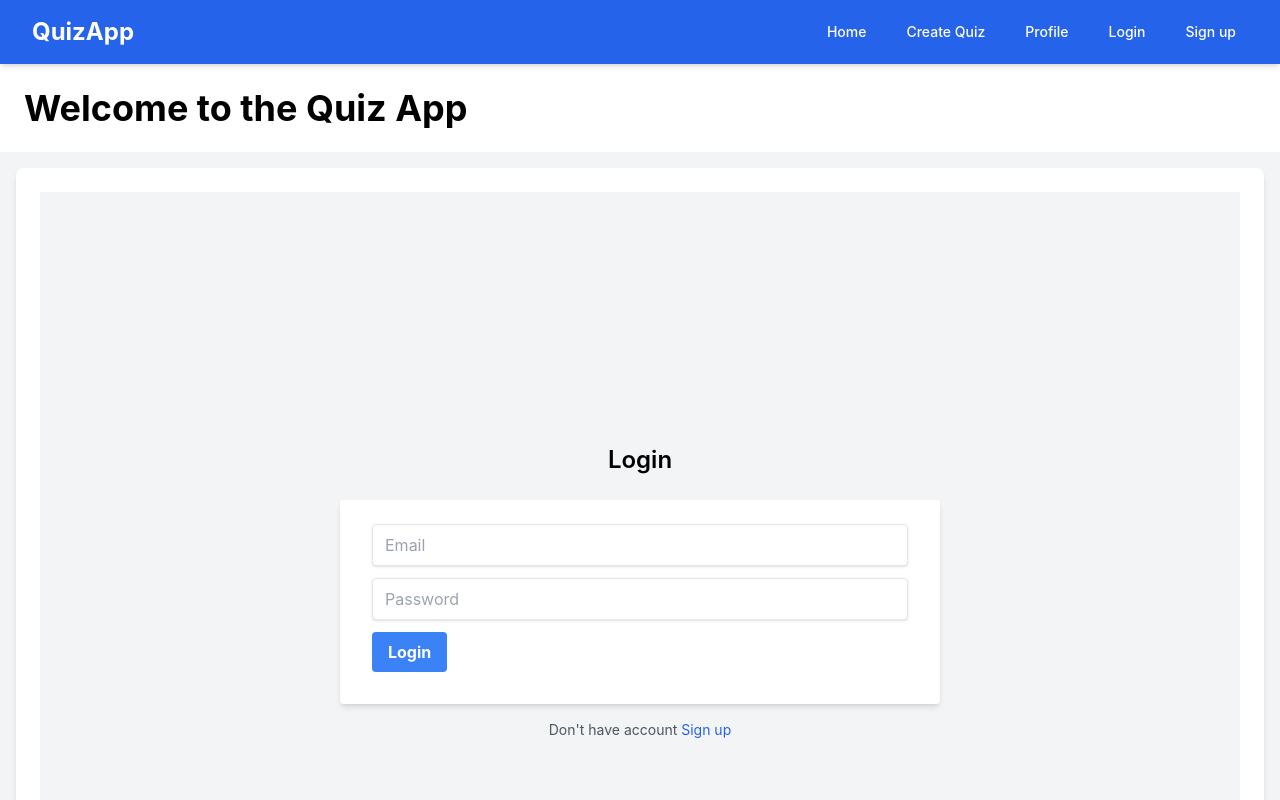
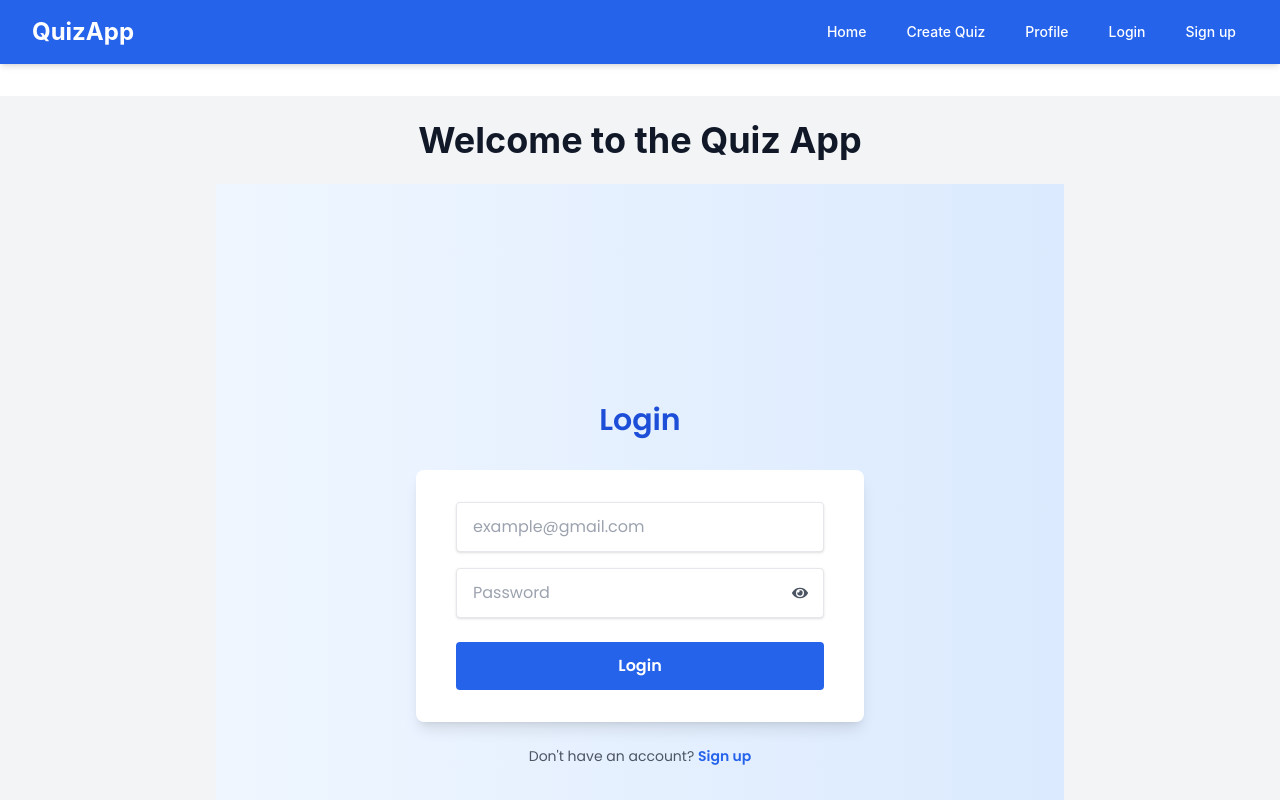
Before and after one commit to prabhakarsingh2019/MERN, a React (Create React App) app in the folder quiz-app/frontend/: page /login in a window 1280 px wide. Shown: the top 800 px of the page. Built offline with nearby package versions, Linux system fonts and the light colour scheme.

Commit message:
change in styling

```diff
--- a/quiz-app/frontend/package.json
+++ b/quiz-app/frontend/package.json
@@ -9,6 +9,7 @@
     "@testing-library/user-event": "^13.5.0",
     "react": "^18.3.1",
     "react-dom": "^18.3.1",
+    "react-icons": "^5.3.0",
     "react-router-dom": "^6.28.0",
     "react-scripts": "5.0.1",
     "web-vitals": "^2.1.4"
--- a/quiz-app/frontend/public/index.html
+++ b/quiz-app/frontend/public/index.html
@@ -10,6 +10,11 @@
       content="Web site created using create-react-app"
     />
     <link rel="apple-touch-icon" href="%PUBLIC_URL%/logo192.png" />
+    <link
+      href="https://fonts.googleapis.com/css2?family=Poppins:wght@400;600&display=swap"
+      rel="stylesheet"
+    />
+
     <!--
       manifest.json provides metadata used when your web app is installed on a
       user's mobile device or desktop. See https://developers.google.com/web/fundamentals/web-app-manifest/
--- a/quiz-app/frontend/src/App.js
+++ b/quiz-app/frontend/src/App.js
@@ -1,8 +1,7 @@
-import React from "react";
-import { Link, BrowserRouter, Route, Routes } from "react-router-dom";
+import { BrowserRouter, Route, Routes } from "react-router-dom";
+import Navbar from "./components/Navbar";
 import Signup from "./components/Signup";
 import Login from "./components/Login";
-import Navbar from "./components/Navbar";
 import QuizForm from "./components/QuizForm";
 import { AuthContextProvider } from "./context/AuthContext";
 import Home from "./components/Home";
@@ -14,60 +13,24 @@ const App = () => {
     <AuthContextProvider>
       <BrowserRouter>
         <Navbar />
-        <div className="p-6  text-white">
-          <h1 className="text-black text-4xl font-bold">
+        <div className="min-h-screen bg-gray-100">
+          <div className="max-w-4xl mx-auto mt-8 p-6">
+            <h1 className="text-4xl font-bold text-gray-900 mb-6 text-center">
               Welcome to the Quiz App
             </h1>
-        </div>
 
-        <div className="min-h-screen bg-gray-100 p-4">
             <Routes>
+              <Route path="/" element={<Home />} />
+              <Route path="/sign-up" element={<Signup />} />
+              <Route path="/login" element={<Login />} />
+              <Route path="/create-quiz" element={<QuizForm />} />
+              <Route path="/profile" element={<Profile />} />
               <Route
-              path="/"
-              element={
-                <div className="bg-white p-6 rounded-lg shadow-md">
-                  <Home />
-                </div>
-              }
-            />
-            <Route
-              path="/sign-up"
-              element={
-                <div className="bg-white p-6 rounded-lg shadow-md">
-                  <Signup />
-                </div>
-              }
-            />
-            <Route
-              path="/login"
-              element={
-                <div className="bg-white p-6 rounded-lg shadow-md">
-                  <Login />
-                </div>
-              }
-            />
-            <Route
-              path="/create-quiz"
-              element={
-                <div className="bg-white p-6 rounded-lg shadow-md">
-                  <QuizForm />
-                </div>
-              }
-            />
-            <Route
-              path="/profile"
-              element={
-                <div className="bg-white p-6 rounded-lg shadow-md">
-                  <Profile />
-                </div>
-              }
-            />
-            <Route
-              className="bg-white p-6 rounded-lg shadow-md"
                 path="/participate/:quizId"
                 element={<ParticipatePage />}
               />
             </Routes>
+          </div>
         </div>
       </BrowserRouter>
     </AuthContextProvider>
--- a/quiz-app/frontend/src/components/Login.js
+++ b/quiz-app/frontend/src/components/Login.js
@@ -1,77 +1,143 @@
 import React, { useContext, useState } from "react";
+import { useNavigate } from "react-router-dom";
+import { AuthContext } from "../context/AuthContext";
 import { login } from "../services/authServices";
-import { Link, useNavigate } from "react-router-dom";
-import { AuthContext } from "../context/AuthContext";
+import { FaEye, FaEyeSlash } from "react-icons/fa";
 
 const Login = () => {
   const navigate = useNavigate();
-  const { isLoggedIn, setIsLoggedIn } = useContext(AuthContext);
-  const [formData, setFormData] = useState({
-    email: "",
-    password: "",
-  });
+  const { setIsLoggedIn } = useContext(AuthContext);
+  const [formData, setFormData] = useState({ email: "", password: "" });
+  const [error, setError] = useState({});
   const [message, setMessage] = useState("");
-  const navigateHandler = () => {
-    navigate("/sign-up");
-  };
+  const [showPassword, setShowPassword] = useState(false);
+
+  const navigateHandler = () => navigate("/sign-up");
+
   const handleChange = (e) => {
     setFormData({ ...formData, [e.target.name]: e.target.value });
   };
 
+  const validPassword = (password) => {
+    const regex =
+      /^(?=.*[a-z])(?=.*[A-Z])(?=.*\d)(?=.*[!@#$%^&*(),.?":{}|<>]).{8,}$/;
+    return regex.test(password);
+  };
+
+  const validEmail = (email) => {
+    const regex = /^[a-zA-Z0-9._%+-]+@[a-zA-Z0-9.-]+\.[a-zA-Z]{2,}$/;
+    return regex.test(email);
+  };
+
   const handleSubmit = async (e) => {
     e.preventDefault();
+    setError({});
+    if (!formData.email || !formData.password) {
+      setError({
+        email: !formData.email ? "Email is required" : "",
+        password: !formData.password ? "Password is required" : "",
+      });
+      return;
+    }
+
+    const checkEmail = validEmail(formData.email);
+    const checkPassword = validPassword(formData.password);
+
+    if (!checkEmail || !checkPassword) {
+      return setError({
+        email: !checkEmail ? "Invalid email" : "",
+        password: !checkPassword
+          ? "Password must be at least 8 characters long, contain a number, a special character, and both uppercase and lowercase letters."
+          : "",
+      });
+    }
+
     try {
       const response = await login(formData);
       setMessage(response.message);
+      setFormData({ email: "", password: "" });
       setIsLoggedIn(true);
       navigate("/");
     } catch (error) {
       setMessage(error.message);
     }
   };
+
   return (
-    <div className="flex flex-col items-center justify-center min-h-screen bg-gray-100">
-      <h2 className="text-2xl font-semibold mb-6">Login</h2>
+    <div className="font-sans flex flex-col items-center justify-center min-h-screen bg-gradient-to-r from-blue-50 to-blue-100">
+      <h2 className="text-3xl font-semibold mb-8 text-blue-700">Login</h2>
       <form
         onSubmit={handleSubmit}
-        className="bg-white shadow-md rounded px-8 pt-6 pb-8 w-1/2"
+        noValidate
+        className="bg-white shadow-lg rounded-lg px-10 py-8 w-full max-w-md"
       >
+        <div className="mb-4">
           <input
             type="email"
             name="email"
-          placeholder="Email"
+            placeholder="example@gmail.com"
             onChange={handleChange}
-          required
             value={formData.email}
-          className="shadow appearance-none border rounded w-full py-2 px-3 text-gray-700 mb-3"
+            className={`shadow appearance-none border rounded w-full py-3 px-4 text-gray-700 focus:outline-none focus:ring-2 focus:ring-blue-400 ${
+              error.email ? "ring-red-400 ring-2" : ""
+            }`}
           />
+          {error.email && (
+            <p className="text-red-500 text-sm mt-2">{error.email}</p>
+          )}
+        </div>
+
+        <div className="mb-6">
+          <div className="relative">
             <input
-          type="password"
+              type={showPassword ? "text" : "password"}
               name="password"
               placeholder="Password"
               onChange={handleChange}
-          required
               value={formData.password}
-          className="shadow appearance-none border rounded w-full py-2 px-3 text-gray-700 mb-3"
+              className={`shadow appearance-none border rounded w-full py-3 px-4 text-gray-700 focus:outline-none focus:ring-2 focus:ring-blue-400 ${
+                error.password ? "ring-red-400 ring-2" : ""
+              }`}
             />
             <button
+              type="button"
+              className="absolute right-4 top-1/2 transform -translate-y-1/2"
+              onClick={() => setShowPassword(!showPassword)}
+            >
+              {showPassword ? (
+                <FaEyeSlash className="text-gray-600" />
+              ) : (
+                <FaEye className="text-gray-600" />
+              )}
+            </button>
+          </div>
+
+          {error.password && (
+            <p className="text-red-500 text-sm mt-2">{error.password}</p>
+          )}
+        </div>
+
+        <button
           type="submit"
-          className="bg-blue-500 hover:bg-blue-700 text-white font-bold py-2 px-4 rounded"
+          className="bg-blue-600 hover:bg-blue-700 text-white font-semibold py-3 px-4 rounded w-full transition duration-200"
         >
           Login
         </button>
       </form>
-      <p className="mt-4 text-center text-sm text-gray-600">
-        Don't have account{" "}
+
+      <p className="mt-6 text-sm text-gray-600">
+        Don't have an account?{" "}
         <button
           onClick={navigateHandler}
-          className="text-blue-600 hover:text-blue-800"
+          className="text-blue-600 hover:text-blue-800 font-semibold"
         >
           Sign up
         </button>
       </p>
+
       {message && <p className="text-red-500 mt-4">{message}</p>}
     </div>
   );
 };
+
 export default Login;
--- a/quiz-app/frontend/src/components/Navbar.js
+++ b/quiz-app/frontend/src/components/Navbar.js
@@ -1,65 +1,58 @@
 import React, { useContext, useState } from "react";
 import { Link } from "react-router-dom";
 import Logout from "./Logout";
-
 import { AuthContext } from "../context/AuthContext";
 
 const Navbar = () => {
   const { isLoggedIn } = useContext(AuthContext);
-
   const [isMenuOpen, setIsMenuOpen] = useState(false);
   const toggleMenu = () => setIsMenuOpen(!isMenuOpen);
+
   return (
-    <nav className=" bg-blue-600 text-white shadow-md">
+    <nav className="bg-blue-600 text-white shadow-md sticky top-0 z-50">
       <div className="max-w-7xl mx-auto px-4 sm:px-6 lg:px-8">
         <div className="flex justify-between items-center h-16">
-          <div className="flex-shrink-0">
-            <Link to="/" className="text-2xl font-bold">
-              QuizApp
-            </Link>
-          </div>
+          <Link to="/" className="text-2xl font-bold text-white">
+            QuizApp
+          </Link>
 
           {/* Links for larger screens */}
           <div className="hidden md:flex space-x-4">
             <Link
               to="/"
-              className="text-white hover:bg-blue-700 px-3 py-2 rounded-md text-sm font-medium"
+              className="hover:bg-blue-700 px-3 py-2 rounded-md text-sm font-medium transition duration-200"
             >
               Home
             </Link>
             <Link
               to={isLoggedIn ? "/create-quiz" : "/login"}
-              className="text-white hover:bg-blue-700 px-3 py-2 rounded-md text-sm font-medium"
+              className="hover:bg-blue-700 px-3 py-2 rounded-md text-sm font-medium transition duration-200"
             >
               Create Quiz
             </Link>
             <Link
               to={isLoggedIn ? "/profile" : "/login"}
-              className="text-white hover:bg-blue-700 px-3 py-2 rounded-md text-sm font-medium"
+              className="hover:bg-blue-700 px-3 py-2 rounded-md text-sm font-medium transition duration-200"
             >
               Profile
             </Link>
-            {!isLoggedIn && (
+            {!isLoggedIn ? (
               <>
                 <Link
                   to="/login"
-                  className="text-white hover:bg-blue-700 px-3 py-2 rounded-md text-sm font-medium"
+                  className="hover:bg-blue-700 px-3 py-2 rounded-md text-sm font-medium transition duration-200"
                 >
                   Login
                 </Link>
                 <Link
                   to="/sign-up"
-                  className="text-white hover:bg-blue-700 px-3 py-2 rounded-md text-sm font-medium"
+                  className="hover:bg-blue-700 px-3 py-2 rounded-md text-sm font-medium transition duration-200"
                 >
                   Sign up
                 </Link>
               </>
-            )}
-
-            {isLoggedIn && (
-              <>
-                <Logout className="text-white hover:bg-blue-700 px-3 py-2 rounded-md text-sm font-medium" />
-              </>
+            ) : (
+              <Logout className="hover:bg-blue-700 px-3 py-2 rounded-md text-sm font-medium transition duration-200" />
             )}
           </div>
 
@@ -67,7 +60,7 @@ const Navbar = () => {
           <div className="md:hidden">
             <button
               onClick={toggleMenu}
-              className="text-white focus:outline-none focus:ring-2 focus:ring-white"
+              className="focus:outline-none focus:ring-2 focus:ring-white"
             >
               <svg
                 className="h-6 w-6"
@@ -90,46 +83,42 @@ const Navbar = () => {
 
         {/* Dropdown Menu for smaller screens */}
         {isMenuOpen && (
-          <div className="md:hidden space-y-1 mt-2">
+          <div className="md:hidden space-y-1 mt-2 bg-blue-700 rounded-lg p-4 shadow-lg">
             <Link
               to="/"
-              className="block text-white hover:bg-blue-700 px-3 py-2 rounded-md text-sm font-medium"
+              className="block text-white hover:bg-blue-800 px-3 py-2 rounded-md text-sm font-medium transition duration-200"
             >
               Home
             </Link>
             <Link
-              to={isLoggedIn ? "/create-quiz" : "/sign-up"}
-              className="block text-white hover:bg-blue-700 px-3 py-2 rounded-md text-sm font-medium"
+              to={isLoggedIn ? "/create-quiz" : "/login"}
+              className="block text-white hover:bg-blue-800 px-3 py-2 rounded-md text-sm font-medium transition duration-200"
             >
               Create Quiz
             </Link>
             <Link
-              to={isLoggedIn ? "/profile" : "/sign-up"}
-              className="block text-white hover:bg-blue-700 px-3 py-2 rounded-md text-sm font-medium"
+              to={isLoggedIn ? "/profile" : "/login"}
+              className="block text-white hover:bg-blue-800 px-3 py-2 rounded-md text-sm font-medium transition duration-200"
             >
               Profile
             </Link>
-            {!isLoggedIn && (
-              <div>
+            {!isLoggedIn ? (
+              <>
                 <Link
                   to="/login"
-                  className="block text-white hover:bg-blue-700 px-3 py-2 rounded-md text-sm font-medium"
+                  className="block text-white hover:bg-blue-800 px-3 py-2 rounded-md text-sm font-medium transition duration-200"
                 >
                   Login
                 </Link>
                 <Link
                   to="/sign-up"
-                  className="block text-white hover:bg-blue-700 px-3 py-2 rounded-md text-sm font-medium"
+                  className="block text-white hover:bg-blue-800 px-3 py-2 rounded-md text-sm font-medium transition duration-200"
                 >
                   Sign up
                 </Link>
-              </div>
-            )}
-
-            {isLoggedIn && (
-              <>
-                <Logout className="block text-white hover:bg-blue-700 px-3 py-2 rounded-md text-sm font-medium" />
               </>
+            ) : (
+              <Logout className="block text-white hover:bg-blue-800 px-3 py-2 rounded-md text-sm font-medium transition duration-200" />
             )}
           </div>
         )}
--- a/quiz-app/frontend/src/components/Signup.js
+++ b/quiz-app/frontend/src/components/Signup.js
@@ -1,11 +1,11 @@
 import React, { useContext, useState } from "react";
 import { signup } from "../services/authServices";
-import { Link, useNavigate } from "react-router-dom";
+import { useNavigate } from "react-router-dom";
 import { AuthContext } from "../context/AuthContext";
 
 const Signup = () => {
   const navigate = useNavigate();
-  const { isLoggedIn, setIsLoggedIn } = useContext(AuthContext);
+  const { setIsLoggedIn } = useContext(AuthContext);
   const [formData, setFormData] = useState({
     firstName: "",
     lastName: "",
@@ -14,6 +14,7 @@ const Signup = () => {
     password: "",
   });
   const [message, setMessage] = useState("");
+  const [error, setError] = useState({});
 
   const navigateHandler = () => {
     navigate("/login");
@@ -32,8 +33,19 @@ const Signup = () => {
       !formData.email ||
       !formData.password
     ) {
-      setMessage("Please fill in all fields");
-      return;
+      return setError({
+        firstName: !formData.firstName
+          ? 'Please enter your first name (e.g., "John")'
+          : "",
+        lastName: !formData.lastName
+          ? 'Please enter your last name (e.g., "Doe")'
+          : "",
+        username: !formData.username ? "Please enter a username" : "",
+        email: !formData.email
+          ? "Please enter a valid email (e.g., example@gmail.com)"
+          : "",
+        password: !formData.password ? "Please enter a password" : "",
+      });
     }
 
     try {
@@ -54,72 +66,106 @@ const Signup = () => {
   };
 
   return (
-    <div className="flex flex-col items-center justify-center min-h-screen bg-gray-100">
-      <h2 className="text-2xl font-semibold mb-6">Signup</h2>
-      <form
-        onSubmit={handleSubmit}
-        className="bg-white shadow-md rounded px-8 pt-6 pb-8 w-1/2"
-      >
+    <div className="font-sans flex flex-col items-center justify-center min-h-screen bg-gradient-to-r from-blue-50 to-blue-100 rounded-lg">
+      <div className="bg-white shadow-lg rounded-lg px-10 py-8 w-full max-w-md">
+        <h2 className="text-3xl font-semibold mb-8 text-blue-700 text-center">
+          Signup
+        </h2>
+
+        <form onSubmit={handleSubmit} className="space-y-6">
+          <div>
             <input
               type="text"
               name="firstName"
               placeholder="First Name"
               onChange={handleChange}
               value={formData.firstName}
-          className="shadow appearance-none border rounded w-full py-2 px-3 text-gray-700 mb-3"
+              className="shadow appearance-none border rounded w-full py-3 px-4 text-gray-700 focus:outline-none focus:ring-2 focus:ring-blue-400"
             />
+            {error.firstName && (
+              <p className="text-red-500 text-sm mt-2">{error.firstName}</p>
+            )}
+          </div>
+
+          <div>
             <input
               type="text"
               name="lastName"
               placeholder="Last Name"
               onChange={handleChange}
               value={formData.lastName}
-          className="shadow appearance-none border rounded w-full py-2 px-3 text-gray-700 mb-3"
+              className="shadow appearance-none border rounded w-full py-3 px-4 text-gray-700 focus:outline-none focus:ring-2 focus:ring-blue-400"
             />
+            {error.lastName && (
+              <p className="text-red-500 text-sm mt-2">{error.lastName}</p>
+            )}
+          </div>
+
+          <div>
             <input
               type="text"
               name="username"
               placeholder="Username"
               onChange={handleChange}
               value={formData.username}
-          className="shadow appearance-none border rounded w-full py-2 px-3 text-gray-700 mb-3"
+              className="shadow appearance-none border rounded w-full py-3 px-4 text-gray-700 focus:outline-none focus:ring-2 focus:ring-blue-400"
             />
+            {error.username && (
+              <p className="text-red-500 text-sm mt-2">{error.username}</p>
+            )}
+          </div>
+
+          <div>
             <input
               type="email"
               name="email"
               placeholder="Email"
               onChange={handleChange}
               value={formData.email}
-          className="shadow appearance-none border rounded w-full py-2 px-3 text-gray-700 mb-3"
+              className="shadow appearance-none border rounded w-full py-3 px-4 text-gray-700 focus:outline-none focus:ring-2 focus:ring-blue-400"
             />
+            {error.email && (
+              <p className="text-red-500 text-sm mt-2">{error.email}</p>
+            )}
+          </div>
+
+          <div>
             <input
               type="password"
               name="password"
               placeholder="Password"
               onChange={handleChange}
               value={formData.password}
-          className="shadow appearance-none border rounded w-full py-2 px-3 text-gray-700 mb-3"
+              className="shadow appearance-none border rounded w-full py-3 px-4 text-gray-700 focus:outline-none focus:ring-2 focus:ring-blue-400"
             />
+            {error.password && (
+              <p className="text-red-500 text-sm mt-2">{error.password}</p>
+            )}
+          </div>
+
           {message && (
-          <p className="text-center text-red-500 mt-4 text-1xl">{message}</p>
+            <p className="text-center text-red-500 mt-4 text-sm">{message}</p>
           )}
+
           <button
             type="submit"
-          className="bg-blue-500 hover:bg-blue-700 text-white font-bold mt-4 py-2 px-4 rounded"
+            className="bg-blue-600 hover:bg-blue-700 text-white font-semibold py-3 px-4 rounded w-full transition duration-200"
           >
             Signup
           </button>
         </form>
-      <p className="mt-4 text-center text-sm text-gray-600">
+
+        <p className="mt-6 text-sm text-center text-gray-600">
           Already have an account?{" "}
           <button
             onClick={navigateHandler}
-          className="text-blue-600 hover:text-blue-800"
+            className="text-blue-600 hover:text-blue-800 font-semibold"
           >
             Log in
           </button>
         </p>
       </div>
+    </div>
   );
 };
 
--- a/quiz-app/frontend/tailwind.config.js
+++ b/quiz-app/frontend/tailwind.config.js
@@ -1,8 +1,12 @@
-/** @type {import('tailwindcss').Config} */
+// tailwind.config.js
 module.exports = {
-  content: ["./src/**/*.{js,jsx,ts,tsx}"],
+  content: ["./src/**/*.{html,js,jsx,ts,tsx}"],
   theme: {
-    extend: {},
+    extend: {
+      fontFamily: {
+        sans: ["Poppins", "sans-serif"],
+      },
+    },
   },
   plugins: [],
 };
```
Also changed, not shown: quiz-app/frontend/src/components/Home.js (+4 -3 lines), 2 other files (tests, documents, lock files or other folders). Lines whose indentation alone changed are shown as unchanged.
